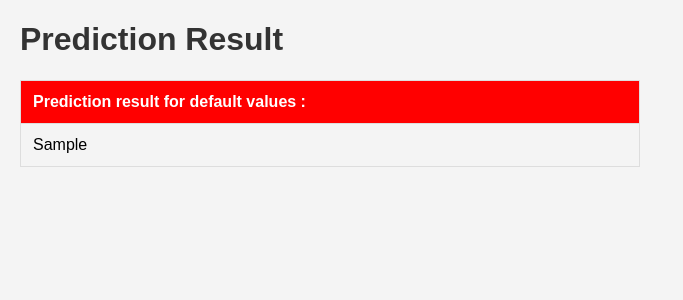
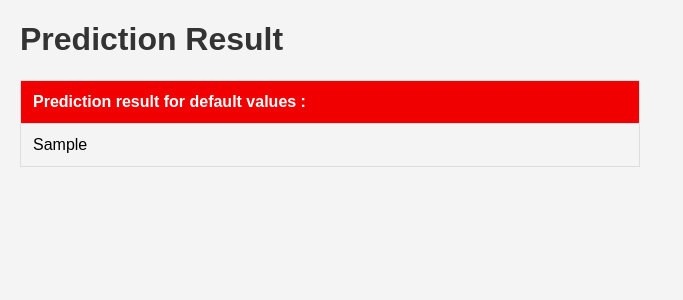
Before and after one commit to karima-ELMAJDOUB/docker-jenkins-flask, a Flask app: template templates/result.html in a window 1280 px wide. Shown: the top 300 px of the page, without its empty margins (0-683 px from the left). Run offline with Flask 3, Linux system fonts and the light colour scheme; the template is opened without the code that fills it: most values are stand-ins (such as "Sample title", 1, 10 or a date in 2020); parts of the project's set-up code (start-up, migrations or seed data) failed here and were passed over.

Commit message:
first commit

```diff
--- a/server.py
+++ b/server.py
@@ -14,7 +14,7 @@ labels = {
 # Fonction de prédiction
 def predict_default():
     # Utilisez des valeurs par défaut pour la prédiction
-    default_feature = [[1.8, 1.0, 1.2, 2.2]]
+    default_feature = [[12.8, 12.0, 16.2, 20.2]]
     prediction = model.predict(default_feature)
     return labels[prediction[0]]
 
--- a/templates/result.html
+++ b/templates/result.html
@@ -25,7 +25,7 @@
             border-bottom: 1px solid #ddd;
         }
         th {
-            background-color: #FF0000;
+            background-color: #F00000;
             color: white;
         }
     </style>
```
